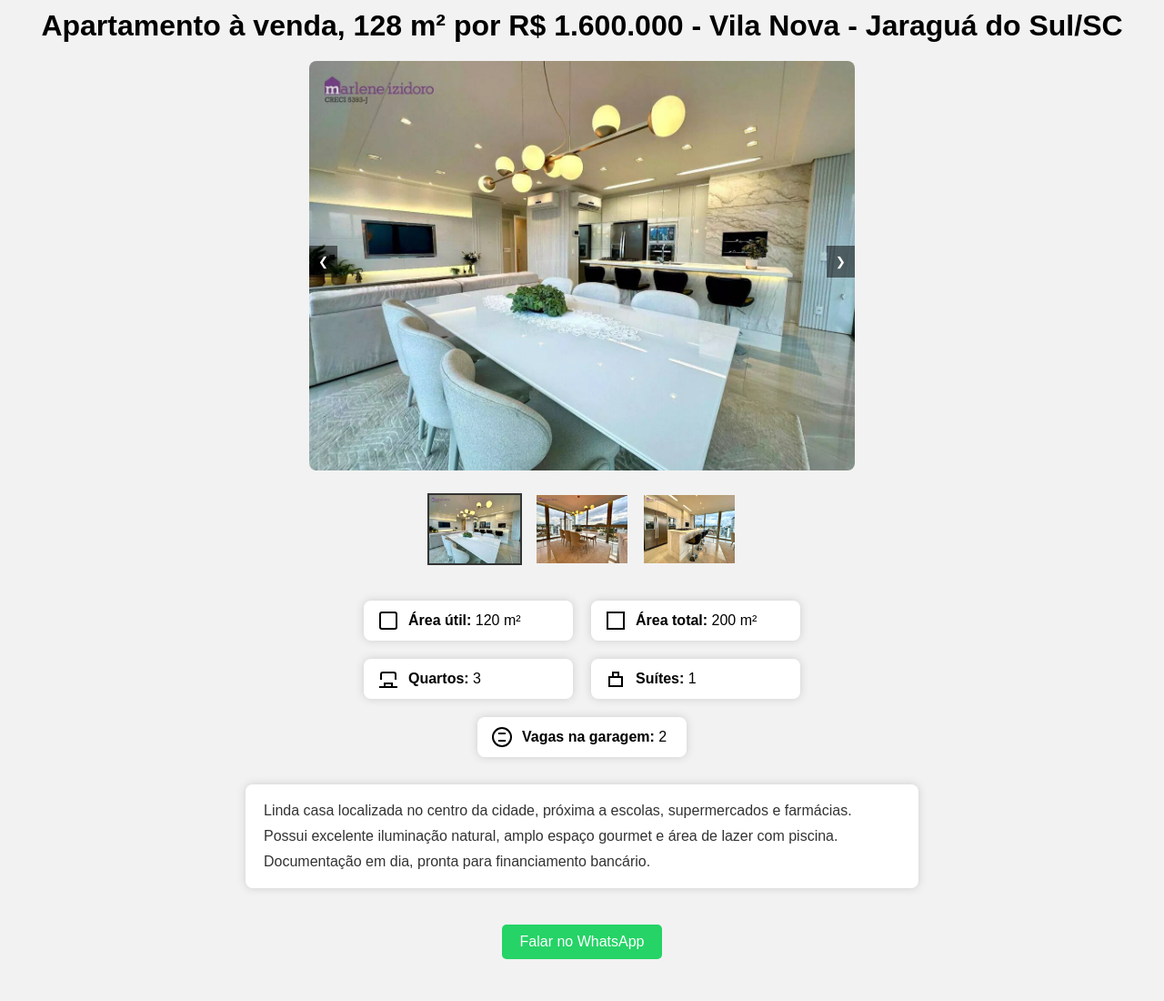
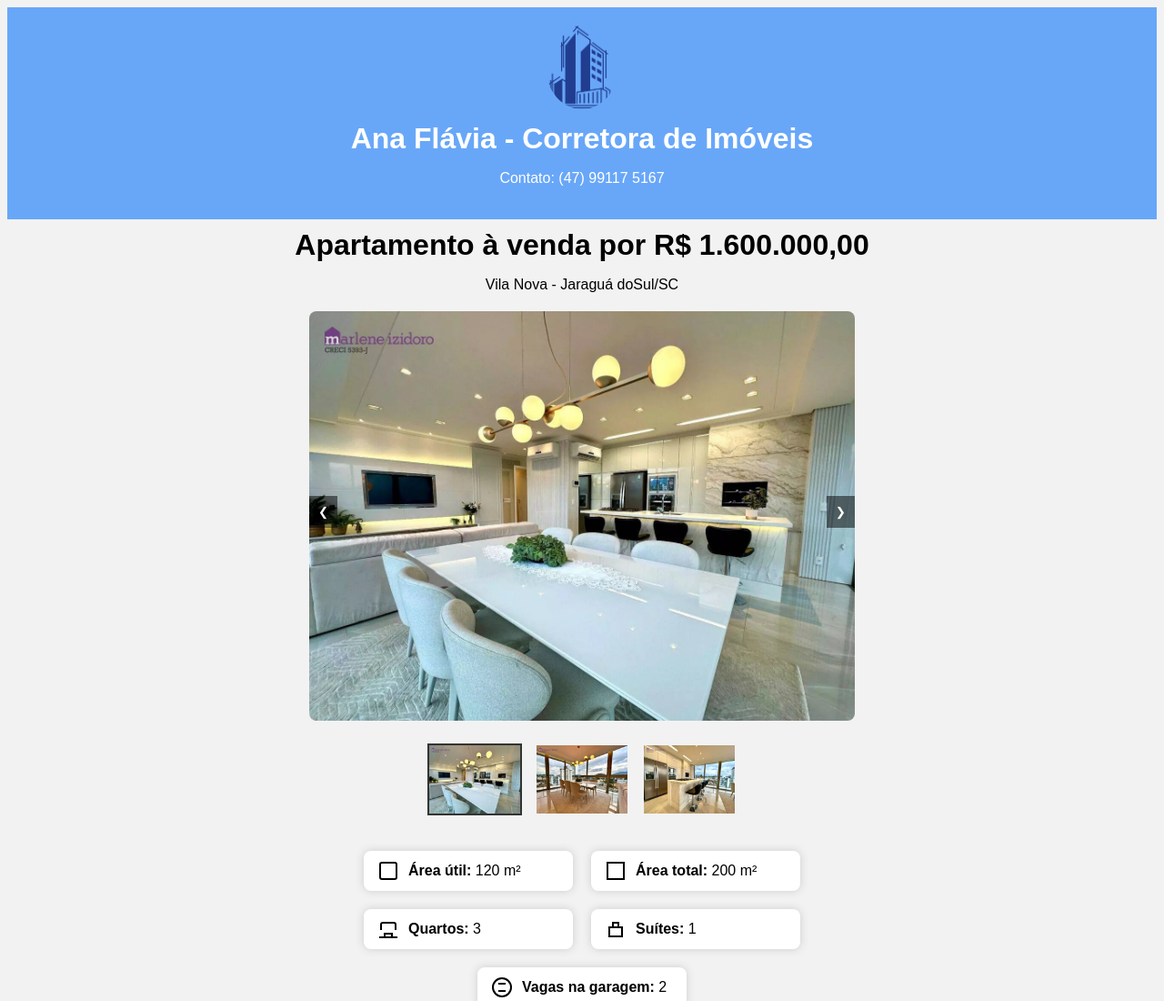
Before and after one commit to jjulianors/Ana-Flavia-Corretora, a plain HTML site: page imovel1.html in a window 1280 px wide. Shown: the top 1100 px of the page at 91% size. Before the commit the page ends 1062 px from the top, so only its background shows below. Drawn offline with Linux system fonts and the light colour scheme.

Commit message:
Adicionadas imagens de logo e placa de corretora

```diff
--- a/imovel1.html
+++ b/imovel1.html
@@ -1,18 +1,18 @@
 <!DOCTYPE html>
 <html lang="pt-BR">
+  <header>
+    <img src="images/logo.png" alt="Logo do Corretor" />
+    <h1>Ana Flávia - Corretora de Imóveis</h1>
+    <p>Contato: (47) 99117 5167</p>
+  </header>
   <head>
     <meta charset="UTF-8" />
-    <title>
-      Apartamento à venda, 128 m² por R$ 1.600.000 - Vila Nova - Jaraguá do
-      Sul/SC
-    </title>
+    <title>Apartamento à venda</title>
     <link rel="stylesheet" href="style.css" />
   </head>
   <body>
-    <h1>
-      Apartamento à venda, 128 m² por R$ 1.600.000 - Vila Nova - Jaraguá do
-      Sul/SC
-    </h1>
+    <h1>Apartamento à venda por R$ 1.600.000,00</h1>
+    <p>Vila Nova - Jaraguá doSul/SC</p>
     <div class="carousel">
       <button class="button prev" onclick="prevSlide()">❮</button>
       <img class="main" src="images/imovel1_1.jpg" alt="Imagem 1" />
@@ -125,7 +125,7 @@
     <a
       class="whatsapp"
       target="_blank"
-      href="https://wa.me/5547999759109?text=Olá! Tenho interesse no imóvel Ref:001"
+      href="https://wa.me/5547991175167?text=Olá! Tenho interesse no imóvel Ref:001"
       >Falar no WhatsApp</a
     >
     <script src="script.js"></script>
```
Also changed, not shown: Placa corretora/Placa corretora.svg (added), images/logo.png (added), images/logo.svg (added), 1 other file.
